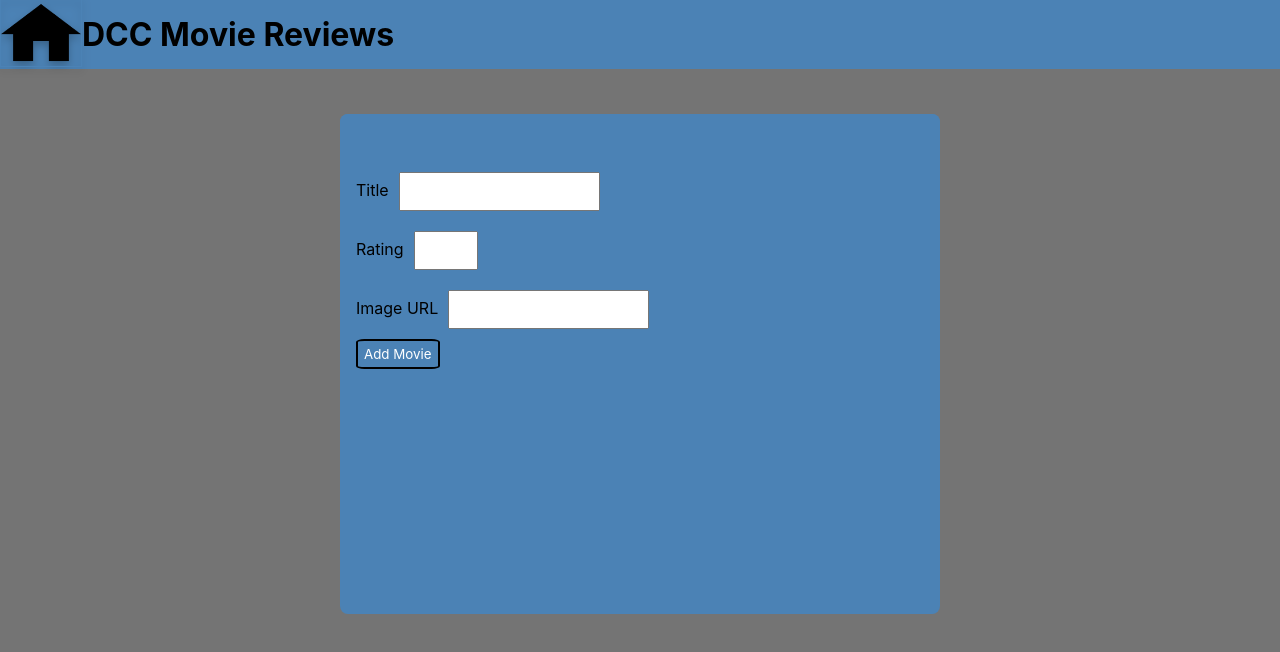
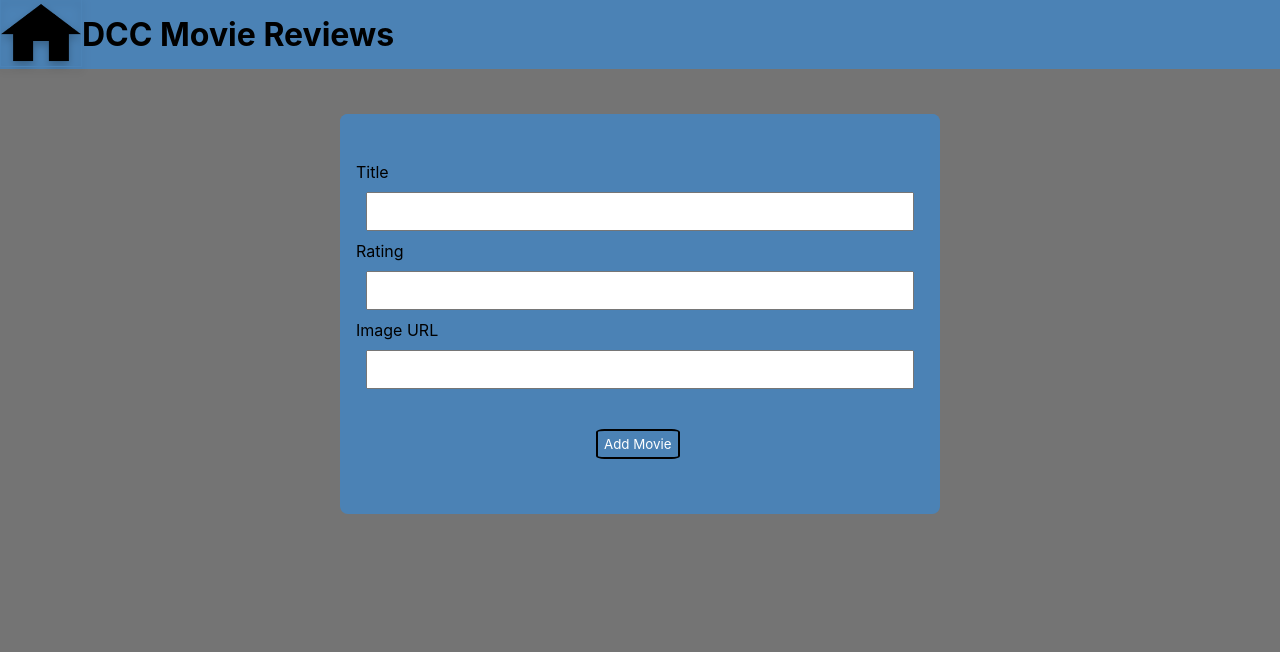
Before and after one commit to GSDion/4300MovieSite-DH-fork, a React (Create React App) app: page /add-item in a window 1280 px wide. Shown: the top 652 px of the page. Built offline with nearby package versions, Linux system fonts and the light colour scheme.

Commit message:
Login page CSS

```diff
--- a/src/components/NewMovie/movieform.js
+++ b/src/components/NewMovie/movieform.js
@@ -1,6 +1,7 @@
 import React, { useState } from 'react';
 import Card from './movieformcard';
 import './movieform.css';
+
 
 function MovieForm(props) {
   const [title, setTitle] = useState('');
--- a/src/components/NewMovie/movieformcard.css
+++ b/src/components/NewMovie/movieformcard.css
@@ -2,14 +2,12 @@
   display: flex;
   flex-direction: column;
   background-color: #4B82B5;
-
   border-radius: 8px;
   overflow: hidden;
   width: 600px; /* change the width to your desired size */
-  height: 500px;
+  height: 400px;
   margin: 0 auto ; /* center the card horizontally */
   margin-top:45px;
-
 }
 
 .moviecard__header {
@@ -23,10 +21,18 @@
 .moviecard__body {
    /* change the background color */
   padding: 1rem;
-  justify-content: center ;
-
 }
 
 .moviecard__footer {
   background-color: #616071;
 }
+
+.form-control {
+  display: grid;
+  grid-template-columns: 1fr;
+}
+
+.form-actions {
+  margin-top: 30px;
+  margin-left: 240px;
+}
--- a/src/components/header.css
+++ b/src/components/header.css
@@ -60,6 +60,11 @@
     font-family: 'Inter';
   }
 
+  a {
+    text-decoration: none;
+    color: white;
+  }
+
   input {
     padding: 10px;
     margin: 10px;
```
